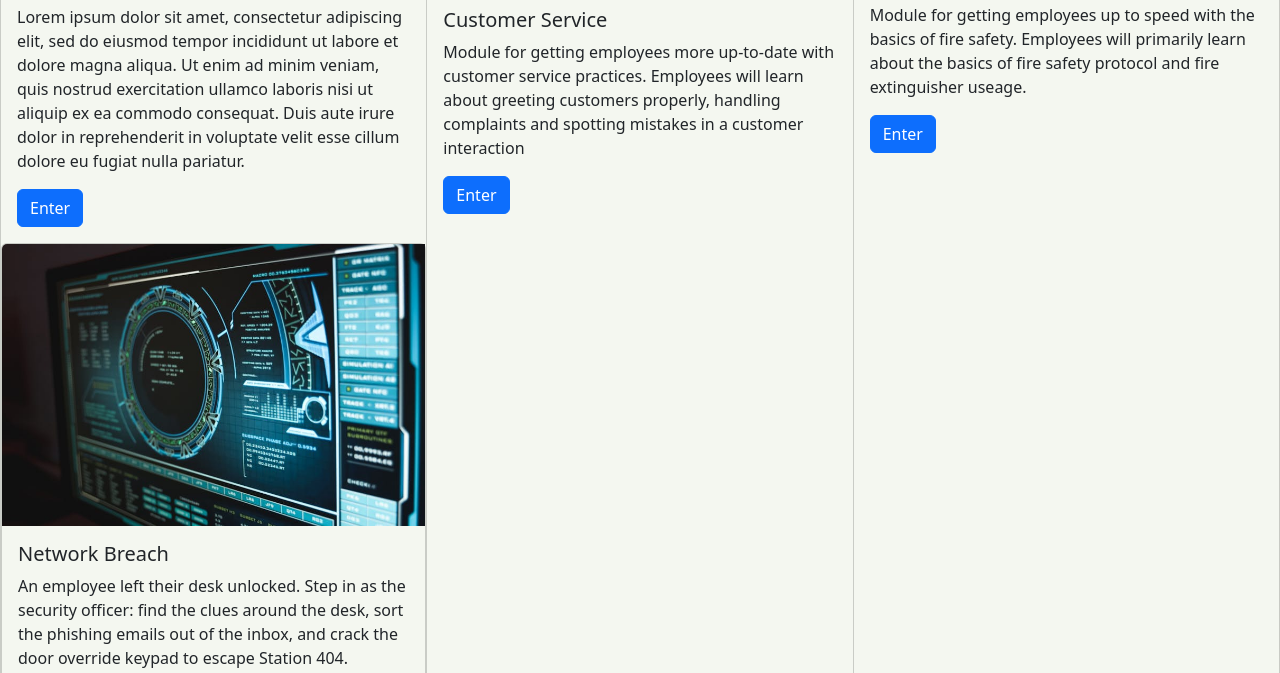
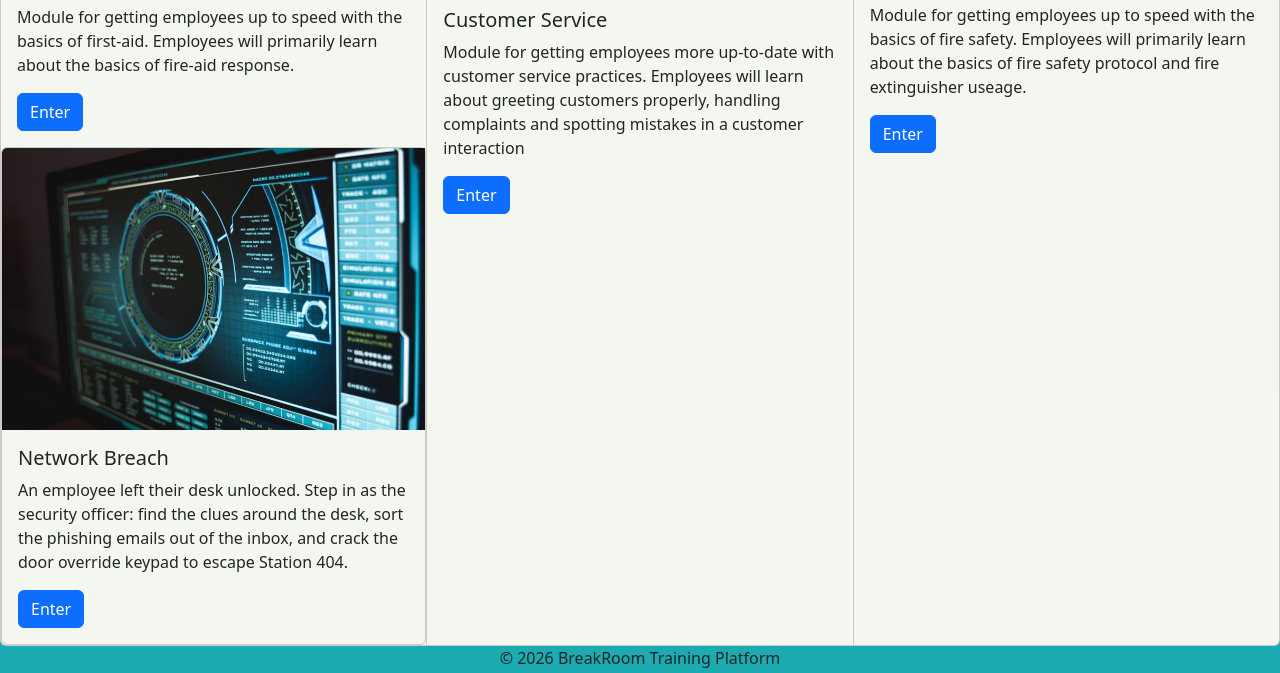
Before and after one commit to SianEAH/TeamProject, a plain HTML site: page html/EmployeeDashboard.html in a window 1280 px wide. Shown: the part 368-1041 px from the top of the page. Drawn offline with nearby package versions, Linux system fonts and the light colour scheme.

Commit message:
employee dash

```diff
--- a/html/EmployeeDashboard.html
+++ b/html/EmployeeDashboard.html
@@ -44,10 +44,8 @@
             <img src="../images/firstAid.jpg" class="card-img-top" alt="...">
             <div class="card-body">
                 <h5 class="card-title">First Aid</h5>
-                <p class="card-text">Lorem ipsum dolor sit amet, consectetur adipiscing elit, sed do eiusmod tempor
-                    incididunt ut labore et dolore magna aliqua. Ut enim ad minim veniam, quis nostrud exercitation
-                    ullamco laboris nisi ut aliquip ex ea commodo consequat. Duis aute irure dolor in reprehenderit in
-                    voluptate velit esse cillum dolore eu fugiat nulla pariatur.</p>
+                <p class="card-text">Module for getting employees up to speed with the basics of first-aid.
+                    Employees will primarily learn about the basics of fire-aid response.</p>
                 <a href="../html/FirstAid/index.html" class="btn btn-primary">Enter</a>
             </div>
             <!--Hamza - Station 404 Breach card-->
@@ -68,7 +66,8 @@
             <div class="card-body">
                 <h5 class="card-title">Customer Service</h5>
                 <p class="card-text">Module for getting employees more up-to-date with customer service practices.
-                Employees will learn about greeting customers properly, handling complaints and spotting mistakes in a customer interaction</p>
+                    Employees will learn about greeting customers properly, handling complaints and spotting mistakes in
+                    a customer interaction</p>
                 <a href="../html/CustomerService/CustomerServiceInstructions.html?module=CustomerService"
                     class="btn btn-primary">Enter</a>
             </div>
@@ -78,7 +77,8 @@
             <div class="card-body">
                 <h5 class="card-title">Fire Safety</h5>
                 <p class="card-text">Module for getting employees up to speed with the basics of fire safety.
-                    Employees will primarily learn about the basics of fire safety protocol and fire extinguisher useage.</p>
+                    Employees will primarily learn about the basics of fire safety protocol and fire extinguisher
+                    useage.</p>
                 <a href="FireSafetyInstructions.html?module=FireSafety" class="btn btn-primary">Enter</a>
             </div>
         </div>
@@ -102,6 +102,6 @@
     </script>
 
 
-    </body>
+</body>
 
 </html>
```
